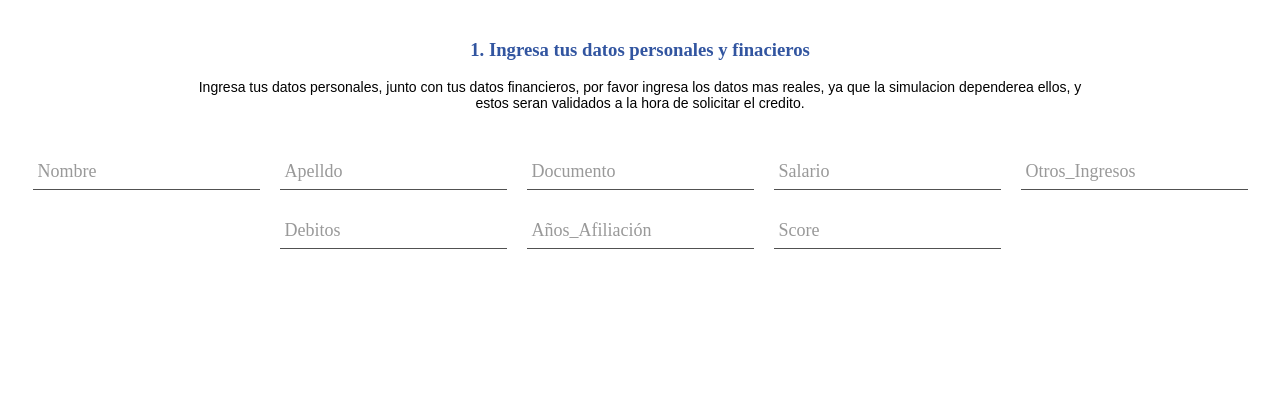
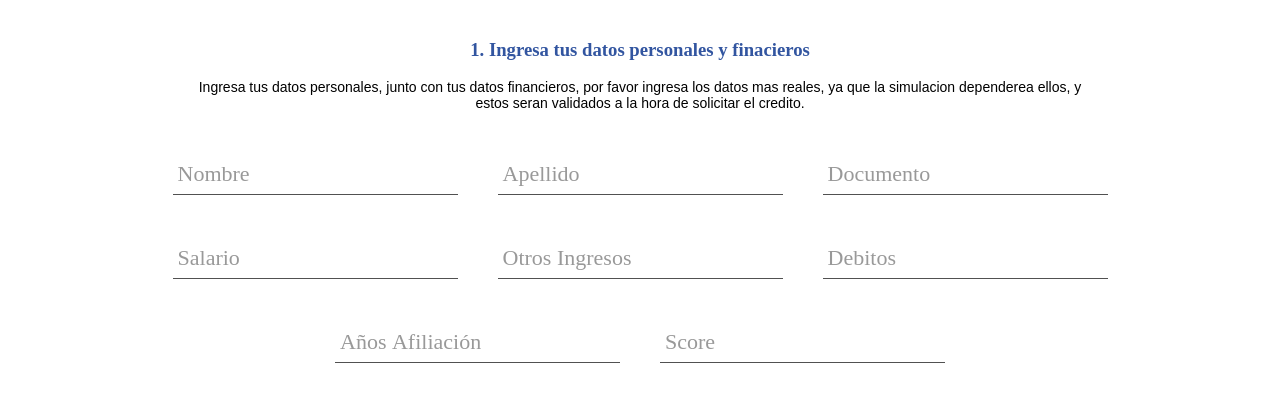
Before and after one commit to ManuRodriguezC/SCC, a Django app: template simulador/templates/personaldatas.html in a window 1280 px wide. Shown: the top 402 px of the page. Run offline with Django 4.2, Linux system fonts and the light colour scheme; the template is opened without the code that fills it, so the values that code supplies are empty.

Commit message:
add desing of the page simulator and add form of personal data

```diff
--- a/simulador/static/css/base.css
+++ b/simulador/static/css/base.css
@@ -61,5 +61,5 @@
     margin: 0;
     padding: 0;
     background: linear-gradient(to bottom, #fff, var(--blue-font));
-    margin-top: 90px;
+    margin-top: 98px;
 }
--- a/simulador/static/css/personal.css
+++ b/simulador/static/css/personal.css
@@ -28,7 +28,7 @@
     flex-wrap: wrap;
     justify-content: center;
     align-items: center;
-    gap: 20px;
+    gap: 40px;
 }
 
 .wave-group {
@@ -36,7 +36,7 @@
 }
 
 .wave-group .input {
-    font-size: 16px;
+    font-size: 20px;
     padding: 10px;
     display: block;
     border: none;
@@ -50,7 +50,7 @@
 
 .wave-group .label {
     color: #999;
-    font-size: 18px;
+    font-size: 22px;
     position: absolute;
     pointer-events: none;
     left: 5px;
@@ -65,7 +65,7 @@
 
 .wave-group .input:focus ~ label .label-char,
 .wave-group .input:valid ~ label .label-char {
-    transform: translateY(-20px);
+    transform: translateY(-22px);
     font-size: 14px;
     color: #5264AE;
 }
--- a/simulador/static/css/simulador.css
+++ b/simulador/static/css/simulador.css
@@ -7,7 +7,7 @@
 
 .image-pub img {
     flex-shrink: 0;
-    width: 50%;
+    width: 33.33%;
     box-sizing: border-box;
 }
 
--- a/simulador/templates/personaldatas.html
+++ b/simulador/templates/personaldatas.html
@@ -28,23 +28,24 @@
           </div>
 
           <div class="wave-group">
-            <input required id="name" type="text" class="input">
+            <input required id="lastname" type="text" class="input">
             <span class="bar"></span>
-            <label for="name" class="label">
+            <label for="lastname" class="label">
               <span class="label-char" style="--index: 0">A</span>
               <span class="label-char" style="--index: 1">p</span>
               <span class="label-char" style="--index: 2">e</span>
               <span class="label-char" style="--index: 3">l</span>
               <span class="label-char" style="--index: 4">l</span>
-              <span class="label-char" style="--index: 5">d</span>
-              <span class="label-char" style="--index: 6">o</span>
+              <span class="label-char" style="--index: 5">i</span>
+              <span class="label-char" style="--index: 6">d</span>
+              <span class="label-char" style="--index: 7">o</span>
             </label>
           </div>
 
           <div class="wave-group">
-            <input required id="name" type="text" class="input">
+            <input required id="document" type="number" class="input">
             <span class="bar"></span>
-            <label for="name" class="label">
+            <label for="document" class="label">
               <span class="label-char" style="--index: 0">D</span>
               <span class="label-char" style="--index: 1">o</span>
               <span class="label-char" style="--index: 2">c</span>
@@ -58,9 +59,9 @@
           </div>
 
         <div class="wave-group">
-            <input required id="name" type="text" class="input">
+          <input required id="salario" type="text" class="input" oninput="handleChange('salario')">
             <span class="bar"></span>
-            <label for="name" class="label">
+            <label for="salario" class="label">
               <span class="label-char" style="--index: 0">S</span>
               <span class="label-char" style="--index: 1">a</span>
               <span class="label-char" style="--index: 2">l</span>
@@ -72,15 +73,15 @@
           </div>
 
           <div class="wave-group">
-            <input required id="name" type="text" class="input">
+            <input required id="others" type="text" class="input" oninput="handleChange('others')">
             <span class="bar"></span>
-            <label for="name" class="label">
+            <label for="others" class="label">
               <span class="label-char" style="--index: 0">O</span>
               <span class="label-char" style="--index: 1">t</span>
               <span class="label-char" style="--index: 2">r</span>
               <span class="label-char" style="--index: 3">o</span>
               <span class="label-char" style="--index: 4">s</span>
-              <span class="label-char" style="--index: 6">_</span>
+              <span class="label-char" style="--index: 6">&nbsp;</span>
               <span class="label-char" style="--index: 7">I</span>
               <span class="label-char" style="--index: 8">n</span>
               <span class="label-char" style="--index: 9">g</span>
@@ -93,9 +94,9 @@
           </div>
 
           <div class="wave-group">
-            <input required id="name" type="text" class="input">
+            <input required id="debit" type="text" class="input"  oninput="handleChange('debit')">
             <span class="bar"></span>
-            <label for="name" class="label">
+            <label for="debit" class="label">
               <span class="label-char" style="--index: 0">D</span>
               <span class="label-char" style="--index: 1">e</span>
               <span class="label-char" style="--index: 2">b</span>
@@ -107,14 +108,14 @@
           </div>
 
           <div class="wave-group">
-            <input required id="name" type="text" class="input">
+            <input required id="years" type="number" class="input">
             <span class="bar"></span>
-            <label for="name" class="label">
+            <label for="years" class="label">
               <span class="label-char" style="--index: 0">A</span>
               <span class="label-char" style="--index: 1">ñ</span>
               <span class="label-char" style="--index: 2">o</span>
               <span class="label-char" style="--index: 3">s</span>
-              <span class="label-char" style="--index: 4">_</span>
+              <span class="label-char" style="--index: 4">&nbsp;</span>
               <span class="label-char" style="--index: 5">A</span>
               <span class="label-char" style="--index: 6">f</span>
               <span class="label-char" style="--index: 7">i</span>
@@ -129,9 +130,9 @@
           </div>
 
           <div class="wave-group">
-            <input required id="name" type="text" class="input">
+            <input required id="score" type="number" class="input">
             <span class="bar"></span>
-            <label for="name" class="label">
+            <label for="score" class="label">
               <span class="label-char" style="--index: 0">S</span>
               <span class="label-char" style="--index: 1">c</span>
               <span class="label-char" style="--index: 2">o</span>
@@ -141,3 +142,20 @@
           </div>
     </div>
 </div>
+
+<script>
+  function handleChange(idName) {
+      var inputElement = document.getElementById(idName);
+      inputElement.value = inputElement.value.replace(/\D/g, ''); // Elimina caracteres no numéricos
+      var inputValue = inputElement.value.replace('.', '').split("").reverse(); // Reversa el valor para facilitar la inserción de puntos
+      var newValue = '';
+      for (var i = 0; i < inputValue.length; i++) {
+          if (i % 3 == 0 && i!= 0) { // Agrega un punto cada tres dígitos, excepto al inicio
+              newValue += '.';
+          }
+          newValue += inputValue[i];
+      }
+      inputElement.value = newValue.split("").reverse().join(""); // Revierte el valor y lo establece en el input
+  }
+
+</script>
```
Also changed, not shown: simulador/static/css/credits.css (+24 -34 lines), simulador/templates/simulador.html (+3 -4 lines), simulador/templates/types.html (+25 -13 lines).
